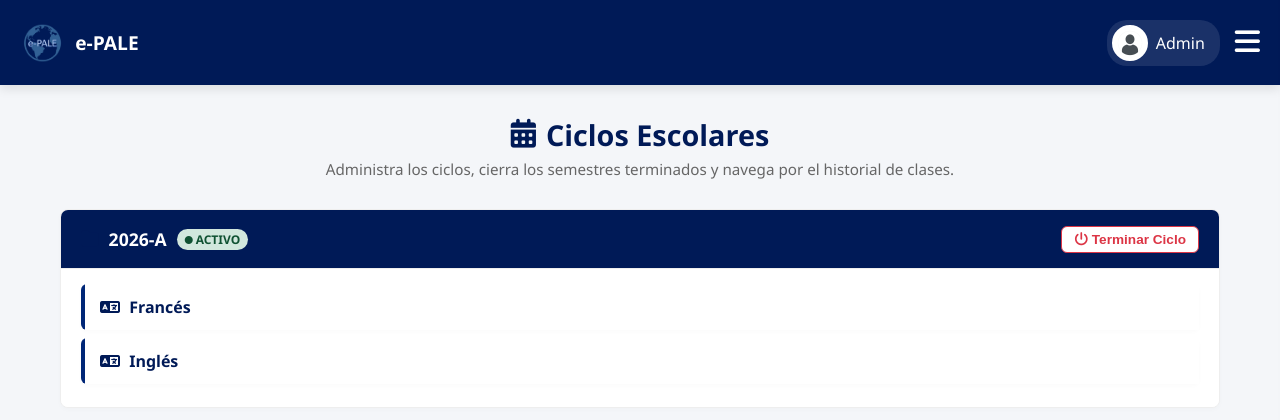
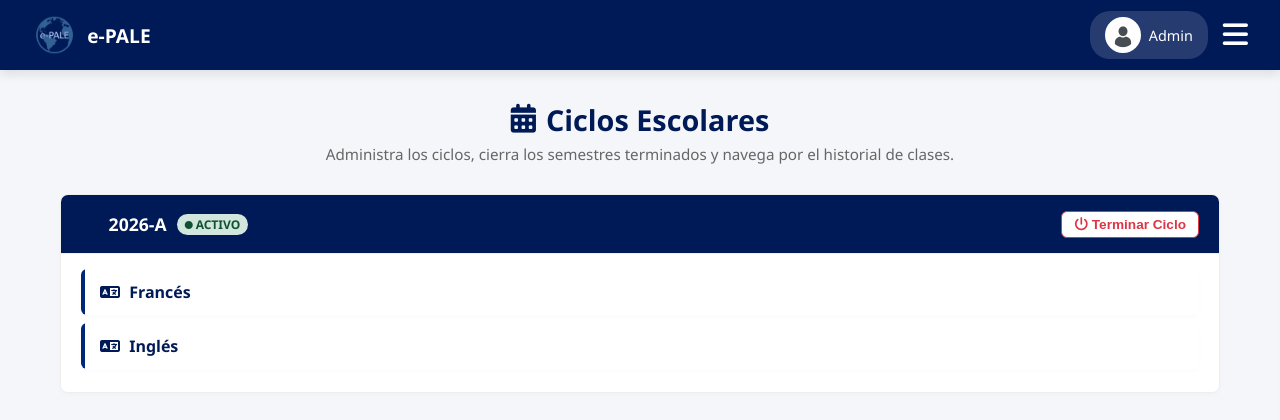
Before and after one commit to ivanpv112/epale, a PHP site: page /admin/ciclos.php in a window 1280 px wide. Shown: the top 420 px of the page. Run offline with PHP 8.4, Linux system fonts and the light colour scheme; the visitor is signed in with stand-in values (Sample User, id 1); data comes from the database, SQL or seed files in the repository; some libraries are stand-ins or nearby versions.

Commit message:
Update menu_admin.php

```diff
--- a/admin/menu_admin.php
+++ b/admin/menu_admin.php
@@ -1,29 +1,17 @@
 <?php
-// ==========================================
-// MOTOR DE "VOLVER INTELIGENTE"
-// ==========================================
-if (!isset($_SESSION['smart_back'])) {
-    $_SESSION['smart_back'] = [];
-}
+if (!isset($_SESSION['smart_back'])) { $_SESSION['smart_back'] = []; }
 $referer = $_SERVER['HTTP_REFERER'] ?? '';
 $pagina_actual = basename($_SERVER['PHP_SELF']);
 
 if (!empty($referer)) {
     $referer_path = basename(parse_url($referer, PHP_URL_PATH));
-    // Scripts silenciosos que no deben borrar la memoria del botón volver
     $scripts_excluidos = ['guardar_usuario.php', 'guardar_grupo.php', 'guardar_materia.php', 'login.php', 'logout.php'];
-
-    // Si venimos de una página diferente, la memorizamos para esta sección
     if ($referer_path !== '' && $referer_path !== $pagina_actual && !in_array($referer_path, $scripts_excluidos)) {
         $_SESSION['smart_back'][$pagina_actual] = $referer;
     }
 }
-// Creamos la variable mágica $url_volver para usarla en todos nuestros botones
 $url_volver = $_SESSION['smart_back'][$pagina_actual] ?? 'usuarios.php';
-// ==========================================
 
-
-// Obtenemos la foto del admin para la barra superior
 $stmt_foto_menu = $pdo->prepare("SELECT foto_perfil, nombre FROM usuarios WHERE usuario_id = ?");
 $stmt_foto_menu->execute([$_SESSION['user_id']]);
 $admin_menu = $stmt_foto_menu->fetch(PDO::FETCH_ASSOC);
@@ -33,31 +21,27 @@ if($admin_menu['foto_perfil'] && file_exists("../img/perfiles/" . $admin_menu['f
     $foto_menu = "../img/perfiles/" . $admin_menu['foto_perfil'];
 }
 
-// ==========================================
-// NUEVA LÓGICA: CONTADOR DE SOLICITUDES DE BAJA
-// ==========================================
 $stmt_notif = $pdo->query("SELECT COUNT(*) FROM solicitudes_bajas WHERE estatus = 'PENDIENTE'");
 $notif_bajas = $stmt_notif->fetchColumn();
-// Creamos el circulito rojo (burbuja de notificación) solo si hay solicitudes pendientes
-$badge_html = ($notif_bajas > 0) ? ' <span style="background:#dc3545; color:white; border-radius:10px; padding:2px 8px; font-size:0.7rem; margin-left:5px; font-weight:bold;">'.$notif_bajas.'</span>' : '';
+$badge_html = ($notif_bajas > 0) ? ' <span class="badge-notification">'.$notif_bajas.'</span>' : '';
 ?>
 
 <script src="https://cdn.jsdelivr.net/npm/sweetalert2@11"></script>
 
-<header class="main-header" style="display: flex; justify-content: space-between; align-items: center; padding: 10px 20px; height: 65px;">
-    <div class="logo-container" style="display: flex; align-items: center; width: auto; margin: 0;">
-        <a href="usuarios.php" style="display: flex; align-items: center; gap: 10px; text-decoration: none; color: white;">
+<header class="main-header">
+    <div class="logo-container">
+        <a href="usuarios.php" class="logo-link">
             <img src="../img/logo-pale.png" alt="E-PALE" class="logo-img">
-            <span style="font-size: 1.2rem; font-weight: bold;">e-PALE</span>
+            <span class="logo-text">e-PALE</span>
         </a>
     </div>
 
-    <div style="display: flex; align-items: center; gap: 15px;">
-        <a href="perfil.php" style="text-decoration: none; color: white; display: flex; align-items: center; gap: 8px; background: rgba(255,255,255,0.1); padding: 5px 15px 5px 5px; border-radius: 20px;">
-            <img src="<?php echo $foto_menu; ?>" style="width: 32px; height: 32px; border-radius: 50%; object-fit: cover; border: 2px solid white; background:white;">
-            <span class="profile-name" style="font-weight: 500;"><?php echo strtok($admin_menu['nombre'], " "); ?></span>
+    <div class="header-actions">
+        <a href="perfil.php" class="profile-btn">
+            <img src="<?php echo $foto_menu; ?>" class="profile-img">
+            <span class="profile-name"><?php echo strtok($admin_menu['nombre'], " "); ?></span>
         </a>
-        <button onclick="toggleMobileMenu()" style="background: transparent; border: none; color: white; font-size: 1.8rem; cursor: pointer; padding: 0;">
+        <button onclick="toggleMobileMenu()" class="menu-toggle-btn">
             <i class="fas fa-bars"></i>
         </button>
     </div>
@@ -68,24 +52,18 @@ $badge_html = ($notif_bajas > 0) ? ' <span style="background:#dc3545; color:whit
 <aside class="yt-sidebar" id="navWrapper">
     <div class="yt-sidebar-header">
         <span style="color: white; font-size: 1.1rem; font-weight: bold;">Panel Admin</span>
-        <button onclick="toggleMobileMenu()" style="background: transparent; border: none; color: #aaa; font-size: 2rem; cursor: pointer; line-height: 1;">&times;</button>
+        <button onclick="toggleMobileMenu()" class="menu-toggle-btn">&times;</button>
     </div>
 
     <ul class="yt-sidebar-menu">
         <li><a href="usuarios.php" class="<?php echo ($pagina_actual == 'usuarios.php') ? 'active' : ''; ?>"><i class="fas fa-users"></i> Gestión de Usuarios</a></li>
-
         <li><a href="expedientes.php" class="<?php echo ($pagina_actual == 'expedientes.php' || $pagina_actual == 'ver_expediente.php') ? 'active' : ''; ?>"><i class="fas fa-folder-open"></i> Expedientes</a></li>
-
         <li><a href="materias.php" class="<?php echo ($pagina_actual == 'materias.php' || $pagina_actual == 'criterios_materia.php') ? 'active' : ''; ?>"><i class="fas fa-book"></i> Materias y Criterios</a></li>
-
         <li><a href="grupos_nrc.php" class="<?php echo ($pagina_actual == 'grupos_nrc.php' || $pagina_actual == 'gestionar_grupo.php') ? 'active' : ''; ?>"><i class="fas fa-chalkboard"></i> Grupos y NRC</a></li>
-
         <li><a href="ciclos.php" class="<?php echo ($pagina_actual == 'ciclos.php') ? 'active' : ''; ?>"><i class="fas fa-calendar-alt"></i> Ciclos Escolares</a></li>
-
         <li><a href="importar_csv.php" class="<?php echo ($pagina_actual == 'importar_csv.php') ? 'active' : ''; ?>"><i class="fas fa-file-upload"></i> Carga Masiva</a></li>
-
         <li><a href="solicitudes.php" class="<?php echo ($pagina_actual == 'solicitudes.php') ? 'active' : ''; ?>"><i class="fas fa-envelope-open-text"></i> Solicitudes <?php echo $badge_html; ?></a></li>
-
+        <li><a href="avisos.php" class="<?php echo ($pagina_actual == 'avisos.php') ? 'active' : ''; ?>"><i class="fas fa-bullhorn"></i> Avisos</a></li>
         <li><a href="reportes.php" class="<?php echo ($pagina_actual == 'reportes.php') ? 'active' : ''; ?>"><i class="fas fa-chart-line"></i> Reportes Generales</a></li>
     </ul>
 
@@ -93,7 +71,7 @@ $badge_html = ($notif_bajas > 0) ? ' <span style="background:#dc3545; color:whit
 
     <ul class="yt-sidebar-menu">
         <li><a href="perfil.php" class="<?php echo ($pagina_actual == 'perfil.php') ? 'active' : ''; ?>"><i class="far fa-user-circle"></i> Mi Perfil</a></li>
-        <li><a href="#" onclick="confirmarSalida(event)" style="color: #ff6b6b;"><i class="fas fa-sign-out-alt" style="color: #ff6b6b;"></i> Cerrar Sesión</a></li>
+        <li><a href="#" onclick="confirmarSalida(event)"><i class="fas fa-sign-out-alt" style="color: #ff6b6b;"></i> <span style="color: #ff6b6b;">Cerrar Sesión</span></a></li>
     </ul>
 </aside>
 
@@ -104,20 +82,11 @@ $badge_html = ($notif_bajas > 0) ? ' <span style="background:#dc3545; color:whit
         document.getElementById('menuOverlay').classList.remove('active');
 
         Swal.fire({
-            title: '¿Cerrar Sesión?',
-            text: "Saldrás de tu cuenta de Administrador.",
-            icon: 'warning',
-            showCancelButton: true,
-            confirmButtonColor: '#dc3545',
-            cancelButtonColor: '#6c757d',
-            confirmButtonText: '<i class="fas fa-sign-out-alt"></i> Sí, salir',
-            cancelButtonText: 'Cancelar',
-            reverseButtons: true,
-            backdrop: `rgba(0,0,123,0.4)`
+            title: '¿Cerrar Sesión?', text: "Saldrás de tu cuenta de Administrador.", icon: 'warning',
+            showCancelButton: true, confirmButtonColor: '#dc3545', cancelButtonColor: '#6c757d',
+            confirmButtonText: '<i class="fas fa-sign-out-alt"></i> Sí, salir', cancelButtonText: 'Cancelar', reverseButtons: true, backdrop: `rgba(0,0,123,0.4)`
         }).then((result) => {
-            if (result.isConfirmed) {
-                window.location.href = '../logout.php';
-            }
+            if (result.isConfirmed) { window.location.href = '../logout.php'; }
         });
     }
 </script>
```
